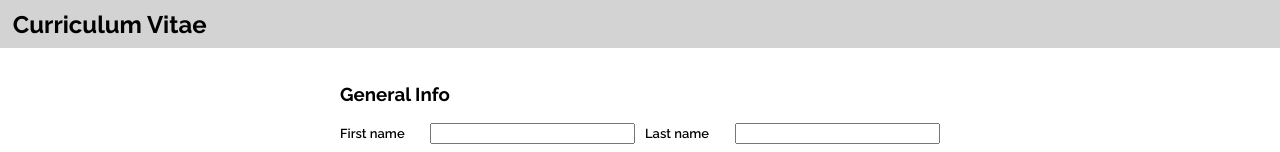
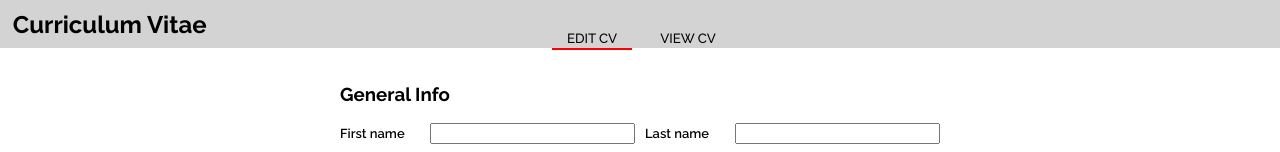
Before and after one commit to jbk2/react-cv, a React (Vite) app: page / in a window 1280 px wide. Shown: the top 152 px of the page. Built offline with nearby package versions, Linux system fonts and the light colour scheme.

Commit message:
Styling header and view-toggle selection within it

```diff
--- a/src/assets/stylesheets/Header.css
+++ b/src/assets/stylesheets/Header.css
@@ -1,14 +1,44 @@
-
-
 header {
   background-color: lightgray;
   height: 3rem;
   width: 100%;
   display: flex;
   align-items: center;
+  position: relative;
 }
 
 h2 {
   padding-left: 0.8rem;
   margin: 0;
 }
+
+div#view-toggle {
+  position: absolute;
+  bottom: 0;
+  left: 50%;
+  transform: translateX(-50%);
+  display: flex;
+  gap: 1rem;
+}
+
+div#view-toggle p {
+  width: 5rem;
+  text-align: center;
+  margin: 0;
+  text-transform: uppercase;
+  font-size: smaller;
+  font-weight: 500;
+  cursor: pointer;
+  position: relative;
+  padding-bottom: 2px;
+}
+
+div#view-toggle p.selected:after {
+  content: "";
+  position: absolute;
+  left: 0;
+  bottom: -2px;
+  width: 100%;
+  height: 2px;
+  background-color: red;
+}
--- a/src/components/Header.jsx
+++ b/src/components/Header.jsx
@@ -4,6 +4,10 @@ export default function Header() {
   return (
     <header className="">
       <h2>Curriculum Vitae</h2>
+      <div id="view-toggle">
+        <p className="selected">Edit CV</p>
+        <p>View CV</p>
+      </div>
     </header>
   )
 }
```
